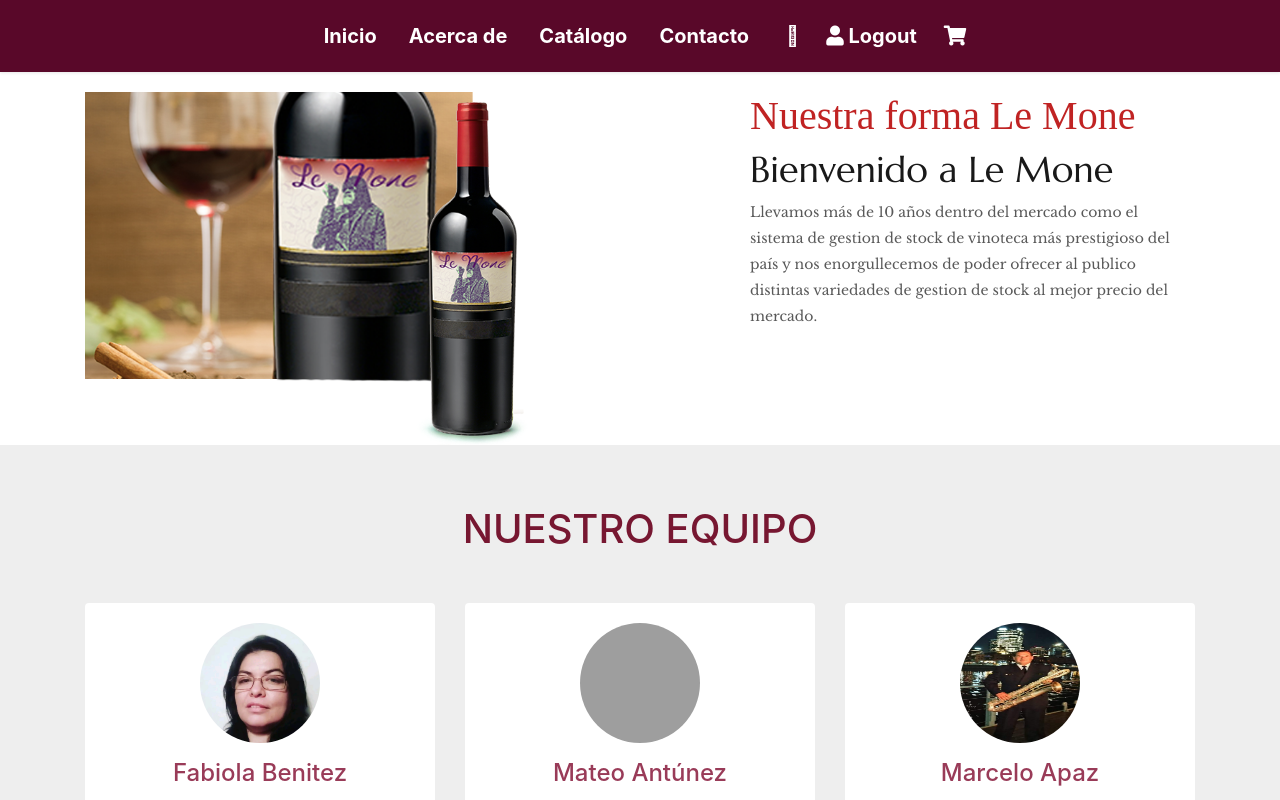
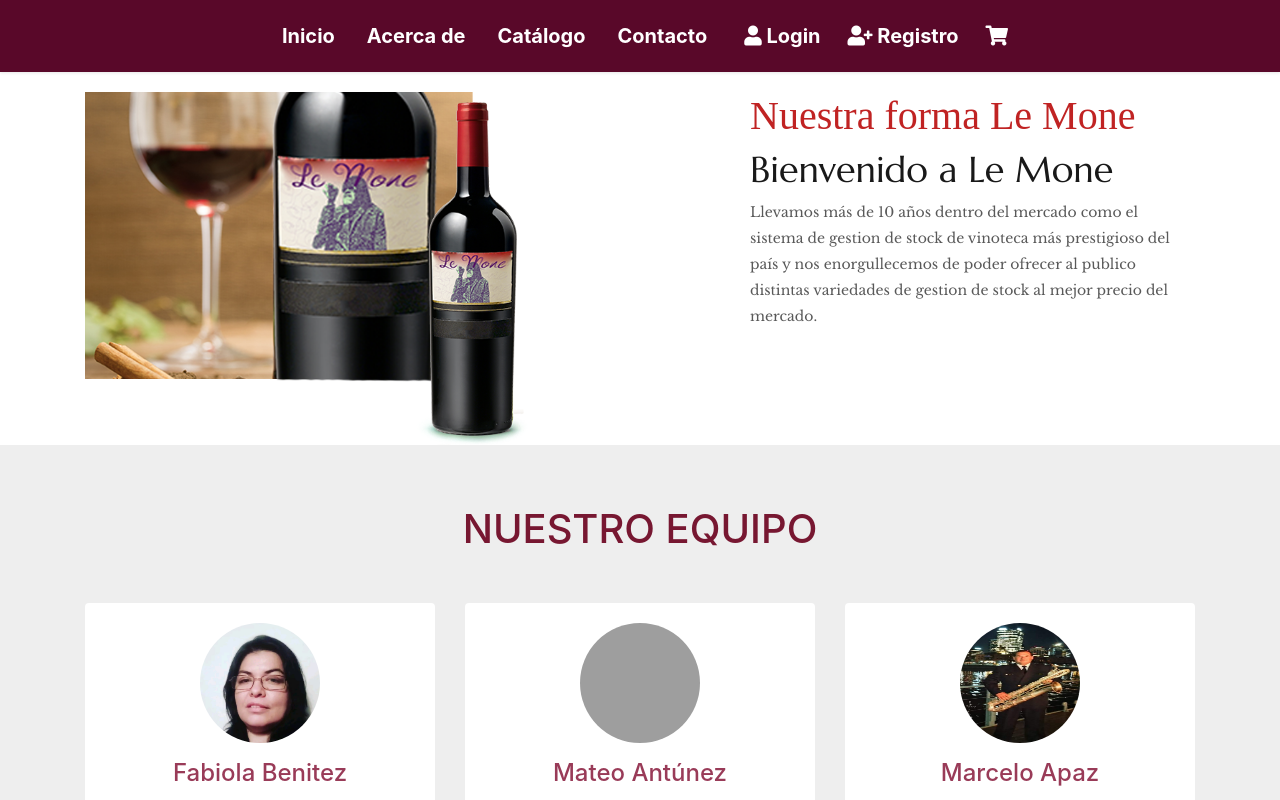
Before and after one commit to Easy1089/Lemone-ProyectoFinal-2024-ISPC, an Angular app in the folder Proyecto Lemone web/Front-end/Template/: page /about-me in a window 1280 px wide. Shown: the top 800 px of the page. Built offline with nearby package versions, Linux system fonts and the light colour scheme; grey boxes are pictures that could not be loaded; a web font is replaced by a local one.

Commit message:
Corrección de refresco de usuario logueado luego del login. Corrección de acceso a panel de administador

```diff
--- a/Proyecto Lemone web/Front-end/Template/src/app/components/navbar/navbar.component.html
+++ b/Proyecto Lemone web/Front-end/Template/src/app/components/navbar/navbar.component.html
@@ -43,20 +43,27 @@
       <li><button (click)="contacto()">Contacto</button></li>
     </ul>
     <div class="nav-right">
-      <div *ngIf="isLoggedIn">
-        <button>
+      <div *ngIf="isLoggedIn$ | async">
+        <button *ngIf="esAdmin$">
+          <a class="fa fa-user-circle-o" aria-hidden="true" style="text-decoration: none; font-weight: bold; color: #fff; border: none; font-family: -apple-system, BlinkMacSystemFont, Segoe UI, Roboto, Helvetica Neue, Arial, sans-serif, Apple Color Emoji, Segoe UI Emoji, Segoe UI Symbol; background-color: #590829;"
+             [routerLink]="['/dashboard']">Panel Administrador</a>
+        </button>
+
+        <button *ngIf="!esAdmin$">
           <a class="fa fa-user-circle-o" aria-hidden="true" style="text-decoration: none; font-weight: bold; color: #fff;
           border: none; font-family: -apple-system, BlinkMacSystemFont, Segoe UI, Roboto, Helvetica Neue, Arial, sans-serif, Apple Color Emoji, Segoe UI Emoji, Segoe UI Symbol;
           background-color: #590829;"
           [routerLink]="['/usuarioprofile', { id: currentUser.id } ]">{{ currentUser.username }} </a>
         </button>
+
         <button (click)="logout($event)">
           <i class="fa fa-user"></i> Logout
         </button>
+        <!--<button (click)="logout($event)">Logout2</button>-->
 
         <div *ngIf="errorMensaje" class="error-message">{{ errorMensaje }}</div>
       </div>
-      <div *ngIf="!isLoggedIn">
+      <div *ngIf="!(isLoggedIn$ | async)">
         <button (click)="login()"><i class="fa fa-user"></i> Login</button>
         <button (click)="register()"><i class="fa fa-user-plus"></i> Registro</button>
       </div>
--- a/Proyecto Lemone web/Front-end/Template/src/app/components/navbar/navbar.component.ts
+++ b/Proyecto Lemone web/Front-end/Template/src/app/components/navbar/navbar.component.ts
@@ -1,6 +1,8 @@
 import { Component, OnInit } from '@angular/core';
 import { Router } from '@angular/router';
 import { AuthService, Usuario } from 'src/app/service/auth.service';
+import { Observable } from 'rxjs';
+
 
 @Component({
   selector: 'app-navbar',
@@ -13,8 +15,15 @@ export class NavbarComponent implements OnInit {
   esAdmin: boolean = false;
   usuarioLogueado: boolean = false;
   errorMensaje: string | null = null;
+  isLoggedIn$: Observable<boolean>;  // Observable para el estado de login
+  currentUser$: Observable<Usuario | null>;  // Observable para el usuario actual
+  esAdmin$: Observable<boolean>;  // Observable para comprobar si el usuario es administrador
 
-  constructor(private router: Router, private authService: AuthService) { }
+  constructor(private router: Router, private authService: AuthService) {
+    this.isLoggedIn$ = this.authService.estaAutenticado;
+    this.currentUser$ = this.authService.currentUser;
+    this.esAdmin$ = this.authService.esAdmin();
+  }
 
   ngOnInit(): void {
     this.authService.currentUser.subscribe(user => {
@@ -65,6 +74,19 @@ export class NavbarComponent implements OnInit {
 
   logout(event: Event): void {
     event.preventDefault();
+    this.authService.logout(this.currentUser).subscribe({
+      next: () => {
+        this.router.navigate(['/home']);
+      },
+      error: (error) => {
+        console.error("Error al cerrar sesión:", error);
+      }
+    });
+  }
+
+  /*logout(event: Event): void {
+    event.preventDefault();
+    console.log("Llamando al deslogueo desde navbar.")
 
     if (this.currentUser) {
       console.log("Llamando al deslogueo desde navbar.")
@@ -83,5 +105,5 @@ export class NavbarComponent implements OnInit {
     } else {
       console.warn("No hay usuario actualmente logueado.");
     }
-  }
+  } */
 }
```
